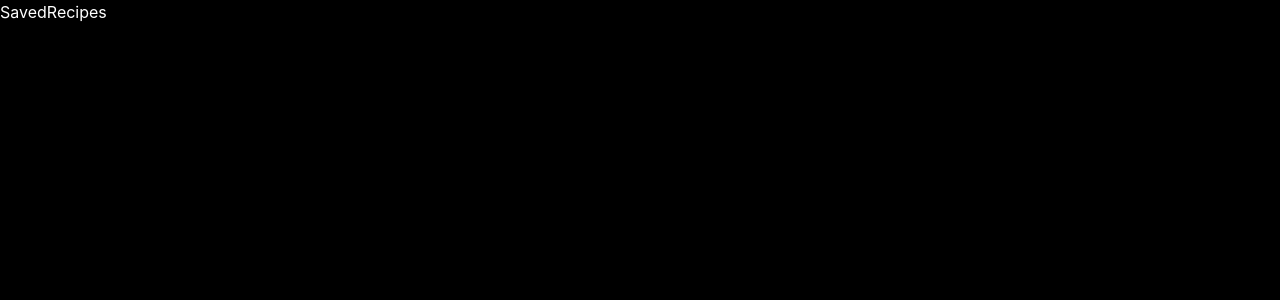
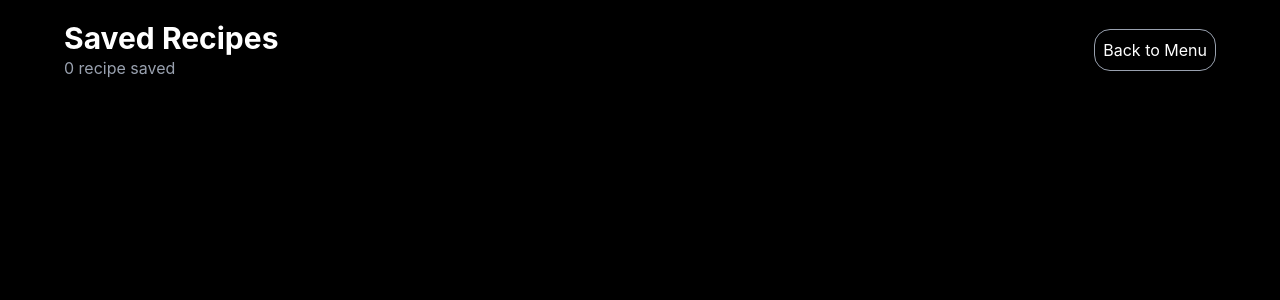
Before and after one commit to PrathmeshShahapure/party-menu-app, a React (Vite) app: page /saved-recipes in a window 1280 px wide. Shown: the top 300 px of the page. Built offline with nearby package versions, Linux system fonts and the light colour scheme.

Commit message:
fix : saved recipes toggle function

```diff
--- a/src/pages/DetailMenu.jsx
+++ b/src/pages/DetailMenu.jsx
@@ -12,16 +12,16 @@ const DetailMenu = () => {
 
   const menuDetails = menuData.find((m) => m.id == id);
   const { ingredients } = menuDetails;
-  const recipesArr = [];
+
   const SaveRecipeTog = (id) => {
     if (arr.includes(id)) {
       const updated = arr.filter((i) => i !== id);
       localStorage.setItem("party_menu_saved_recipes", JSON.stringify(updated));
     } else {
-      recipesArr.push(id);
+      arr.push(id);
       localStorage.setItem(
         "party_menu_saved_recipes",
-        JSON.stringify(recipesArr),
+        JSON.stringify(arr),
       );
     }
   };
--- a/src/pages/SavedRecipes.jsx
+++ b/src/pages/SavedRecipes.jsx
@@ -1,8 +1,21 @@
 import React from 'react'
+import menuData from '../data/menuData'
+import { Link } from 'react-router-dom';
+const SavedRecipes = () => {
+  const savedRecipes = JSON.parse(localStorage.getItem("party_menu_saved_recipes")) || [];
+  const len = savedRecipes.length;
+  console.log(savedRecipes.length)
+  return (
+    <div className='text-white max-w-6xl mx-auto my-5'>
 
-const SavedRecipes = () => {
-  return (
-    <div className='text-white'>SavedRecipes</div>
+      <div className="flex justify-between">
+        <div className="">
+          <h2 className='text-3xl font-bold'>Saved Recipes</h2>
+          <p className="text-gray-400">{ len} recipe saved</p>
+        </div>
+         <Link to={"/"} className='border border-gray-400 hover:border-amber-500 hover:text-amber-500 my-auto p-2 rounded-2xl' > Back to Menu</Link>
+      </div>
+    </div>
   )
 }
 
```
